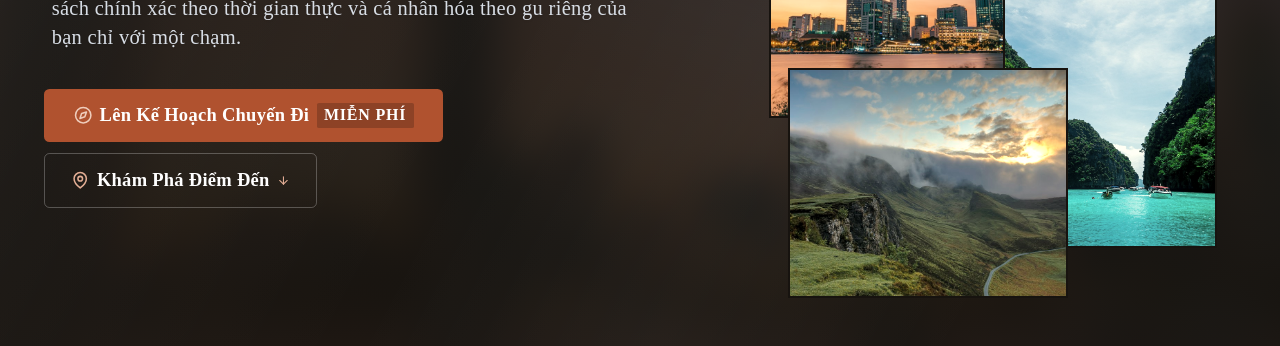
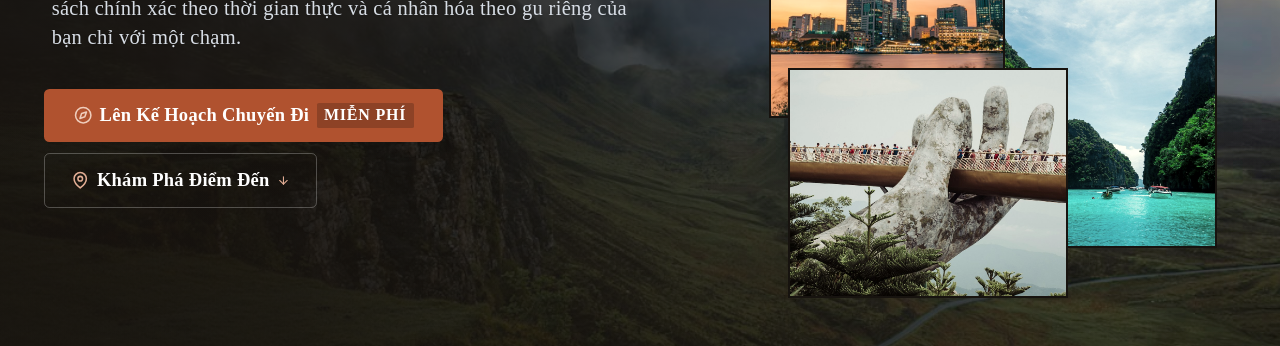
Before and after one commit to vantung1606/travel_sharing_frontend, a React (Vite) app: page / in a window 1280 px wide. Shown: the part 335-681 px from the top of the page. Built offline with nearby package versions, Linux system fonts and the light colour scheme; no server answers.

Commit message:
design(home): replace glass grid with a clear nature hero background
Dung anh thung lung may ro net lam nen tong, chi phu gradient toi dan sang trai de chu doc duoc; bo toan bo luoi o kinh. Anh 4 trong mosaic doi sang Cau Vang de khong trung anh nen. Khong doi chu.

```diff
--- a/src/pages/user/Home/HomePage.jsx
+++ b/src/pages/user/Home/HomePage.jsx
@@ -523,16 +523,35 @@ export const HomePage = () => {
           - Cột phải: 4 ảnh xếp đè, phủ kín cột, viền mực mảnh
       ────────────────────────────────────────────────────────────────────────── */}
       <section className="relative w-full overflow-hidden pt-28 pb-28 lg:pt-36 lg:pb-40 bg-[#17130F] text-white">
-        {/* Nền tổng: ảnh mờ nhẹ sau lớp kính tối, phủ toàn hero */}
+        {/* Nền tổng: ảnh thung lũng mây trong lành, rõ nét; tối dần sang trái để chữ đọc được */}
         <div className="absolute inset-0 z-0 overflow-hidden">
           <img
-            src="/images/hero/saigon-sunset.jpg"
+            src="/images/hero/nui-may.jpg"
             alt=""
-            className="w-full h-full object-cover scale-110 opacity-[0.32]"
-            style={{ filter: 'blur(20px) saturate(0.95)' }}
+            className="w-full h-full object-cover"
+            style={{ filter: 'saturate(0.98) contrast(1.02) brightness(1.04)' }}
           />
-          <div className="absolute inset-0" style={{ background: 'radial-gradient(125% 95% at 74% 34%, rgba(23,19,15,0.40) 0%, rgba(23,19,15,0.80) 52%, #17130F 100%)' }} />
-          <div className="absolute inset-0" style={{ background: 'linear-gradient(118deg, rgba(255,255,255,0.06) 0%, rgba(255,255,255,0.02) 24%, rgba(255,255,255,0) 42%, rgba(255,255,255,0.035) 60%, rgba(255,255,255,0) 78%)' }} />
+
+          {/* Tối dần từ trái sang phải, không chia đôi cứng */}
+          <div
+            className="absolute inset-0"
+            style={{
+              background:
+                'linear-gradient(100deg, rgba(23,19,15,0.95) 0%, rgba(23,19,15,0.88) 28%, rgba(23,19,15,0.58) 56%, rgba(23,19,15,0.22) 84%, rgba(23,19,15,0.12) 100%)',
+            }}
+          />
+
+          {/* Tối trên (thanh menu) và chân hero để hoà vào nền mực */}
+          <div
+            className="absolute inset-0"
+            style={{
+              background:
+                'linear-gradient(180deg, rgba(23,19,15,0.38) 0%, rgba(23,19,15,0) 22%, rgba(23,19,15,0) 55%, rgba(23,19,15,0.78) 100%)',
+            }}
+          />
+
+          {/* Mobile: phủ đều để chữ giữa màn hình vẫn rõ */}
+          <div className="absolute inset-0 bg-[#17130F]/45 lg:hidden" />
         </div>
 
         {/* Content Container Aligned with Navbar Width */}
@@ -633,7 +652,7 @@ export const HomePage = () => {
             {/* Ảnh 4 — ngang, dưới trái, trên cùng */}
             <div className="absolute left-[4%] top-[54%] w-[60%] h-[46%] overflow-hidden border-2 border-[#17130F] bg-[#241D16] z-40">
               <img
-                src="/images/hero/nui-may.jpg"
+                src="/images/login/travel_banner_2.jpg"
                 alt=""
                 className="w-full h-full object-cover"
                 style={{ filter: 'sepia(0.2) saturate(0.97) contrast(1.02)' }}
```
